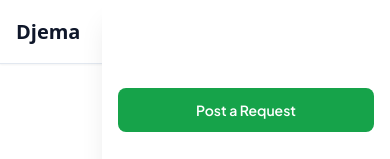
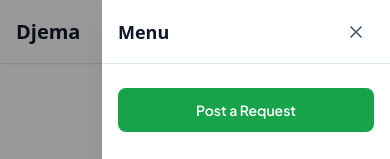
Before and after one commit to cherubin-umuragwa/djema, a React (Vite) app: page / in a window 390 px wide. Both pictures are taken after a click on the button "Open menu". Shown: the top 159 px of the page. Built offline with nearby package versions, Linux system fonts and the light colour scheme; no server answers; a web font is replaced by a local one.

Commit message:
fix: mobile menu — add close button, backdrop overlay, panel header

```diff
--- a/src/components/layout/Navbar.tsx
+++ b/src/components/layout/Navbar.tsx
@@ -91,9 +91,31 @@ export function Navbar() {
         </button>
       </div>
 
-      {/* Mobile slide-over */}
+      {/* Mobile slide-over — backdrop + panel */}
       {mobileOpen && (
-        <div className="md:hidden fixed inset-y-0 right-0 w-72 bg-white shadow-xl z-50 flex flex-col pt-16">
+        <>
+          {/* Backdrop — tap anywhere to close */}
+          <div
+            className="md:hidden fixed inset-0 bg-black/40 z-40"
+            onClick={() => setMobileOpen(false)}
+            aria-hidden="true"
+          />
+
+          {/* Panel */}
+          <div className="md:hidden fixed inset-y-0 right-0 w-72 bg-white shadow-xl z-50 flex flex-col">
+            {/* Panel header with close button */}
+            <div className="h-16 flex items-center justify-between px-4 border-b border-slate-200">
+              <span className="font-display font-bold text-lg text-slate-900">Menu</span>
+              <button
+                onClick={() => setMobileOpen(false)}
+                className="p-2 text-slate-600 hover:bg-slate-100 rounded-lg focus:outline-none focus:ring-2 focus:ring-green-500"
+                aria-label="Close menu"
+              >
+                <X size={20} aria-hidden="true" />
+              </button>
+            </div>
+
+            {/* Nav links */}
             <div className="px-4 py-6 flex flex-col gap-3">
               {isAuthenticated ? (
                 <>
@@ -138,6 +160,7 @@ export function Navbar() {
               )}
             </div>
           </div>
+        </>
       )}
     </nav>
   );
```
Lines whose indentation alone changed are shown as unchanged.
